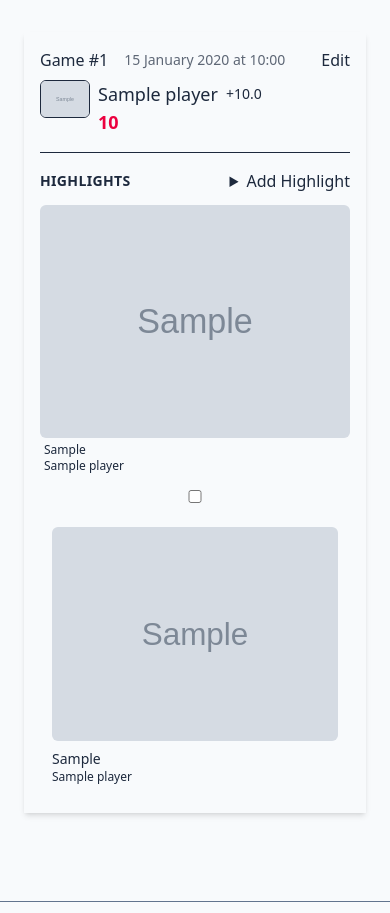
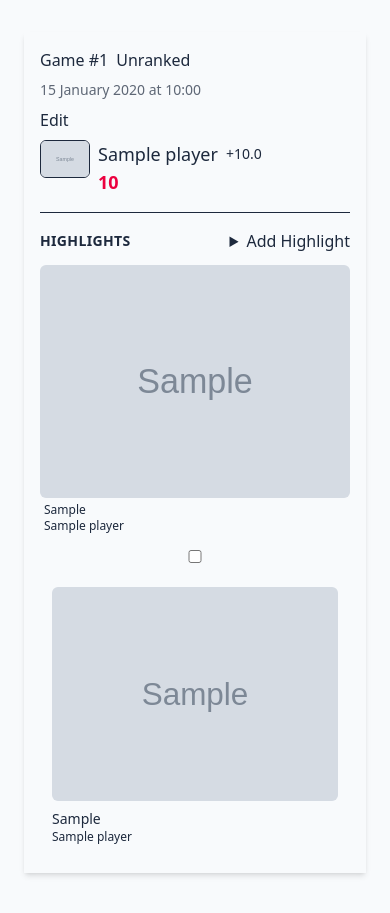
Before and after one commit to kostyachum/riichi-tracker, a Django app: page / in a window 390 px wide. Shown: the part 159-1072 px from the top of the page. Run offline with Django 5.2, Linux system fonts and the light colour scheme; tables that the repository leaves empty hold one stand-in row (values such as "Sample post"); grey boxes marked "Sample" are stand-in pictures; parts of the project's set-up code (start-up, migrations or seed data) failed here and were passed over; some libraries are stand-ins or nearby versions.

Commit message:
allow mark games as unranked

```diff
--- a/games/models.py
+++ b/games/models.py
@@ -59,6 +59,7 @@ class Player(models.Model):
 
 class Game(models.Model):
     played_at = models.DateTimeField(auto_now_add=True)
+    is_unranked = models.BooleanField(default=False, verbose_name=_("Unranked game"), help_text=_("Unranked game will not affect stats"))
     oka_value = models.IntegerField(default=20000)   # total oka bonus (points)
     start_score = models.IntegerField(default=25000)
     target_score = models.IntegerField(default=25000)
--- a/games/views.py
+++ b/games/views.py
@@ -17,9 +17,10 @@ def home(request):
 def player_profile(request, player_id):
     player = get_object_or_404(Player.objects.select_related('avatar').prefetch_related('clubs'), pk=player_id)
     results = GameResult.objects.filter(player=player)
+    ranked_results = results.exclude(game__is_unranked=True)
     game_ids = list(results.values_list("game_id", flat=True))
     games = get_latest_games(game_ids=game_ids) if game_ids else []
-    stats = results.aggregate(
+    stats = ranked_results.aggregate(
         avg_score=Avg("score_adjusted"),
         avg_raw=Avg("score_raw"),
         avg_rank=Avg("rank"),
@@ -28,7 +29,7 @@ def player_profile(request, player_id):
     )
     stats["win_rate"] = (stats["wins"] / stats["total_games"] * 100) if stats["total_games"] else 0
     recent_results = (
-        results
+        ranked_results
         .order_by("-created_at")[:10]
         .values_list("rank", flat=True)
     )
--- a/templates/games/game_card.html
+++ b/templates/games/game_card.html
@@ -5,12 +5,16 @@
 <div class="card bg-base-100 shadow-md mb-4">
   <div class="card-body p-4">
     <!-- Header -->
-    <div class="flex justify-between items-center mb-2">
-      <div class="flex gap-4 items-center">
+    <div class="flex flex-col gap-2 mb-2 md:flex-row md:items-center md:justify-between">
+      <div class="flex flex-wrap gap-2 items-center">
         <h4 class="card-title m-0 shrink-0">{% trans "Game" %} #{{ game.id }}</h4>
+        {% if game.is_unranked %}
+          <div class="tooltip tooltip-top" data-tip="{% trans "Unranked games are excluded from stats" %}">
+            <span class="badge badge-warning badge-outline">{% trans "Unranked" %}</span>
+          </div>
+        {% endif %}
         <span class="text-sm opacity-70">{{ game.played_at|localtime|date:"d F Y" }} at {{ game.played_at|localtime|date:"H:i" }}</span>
-        <span class="text-sm opacity-80"></span>
-        <span class="text-sm text-base-content/60 hidden md:inline">
+        <span class="text-sm text-base-content/60 hidden lg:inline">
           {{ games.first.rule_label }}
         </span>
       </div>
--- a/templates/games/player_profile.html
+++ b/templates/games/player_profile.html
@@ -27,7 +27,7 @@
 
         <!-- Stats summary -->
         <div class="flex flex-wrap gap-2 mt-2">
-          <div class="badge badge-outline text-sm">{% trans "Games:" %} {{ games|length }}</div>
+          <div class="badge badge-outline text-sm">{% trans "Games:" %} {{ stats.total_games }}</div>
           <div class="badge badge-outline">{% trans "Wins:" %} {{ stats.wins }}</div>
           <div class="badge badge-outline">{% trans "Win Rate:" %} {{ stats.win_rate|floatformat:1 }}%</div>
           <div class="badge badge-outline">{% trans "Average Rank:" %} {{ stats.avg_rank|floatformat:2 }}</div>
```
Also changed, not shown: games/admin.py (+17 -1 lines), games/migrations/0007_game_is_unranked.py (added), locale/uk/LC_MESSAGES/django.po, 1 other file.
